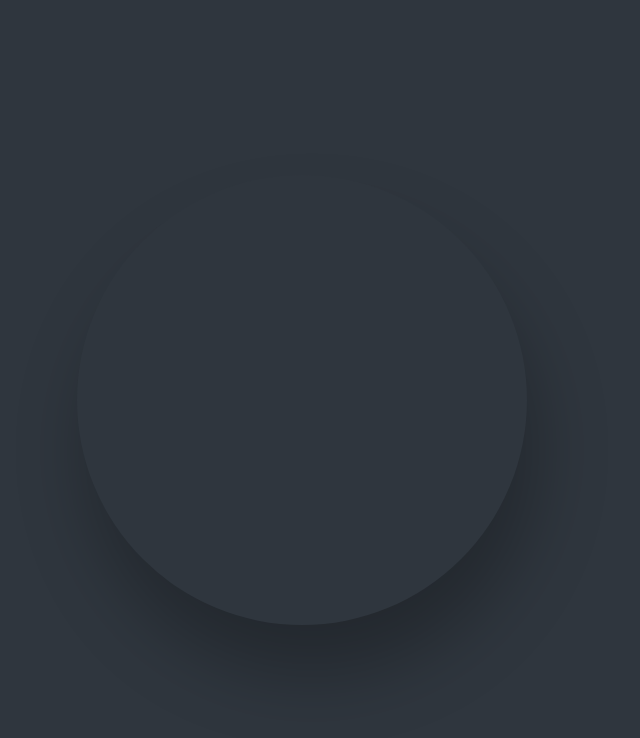
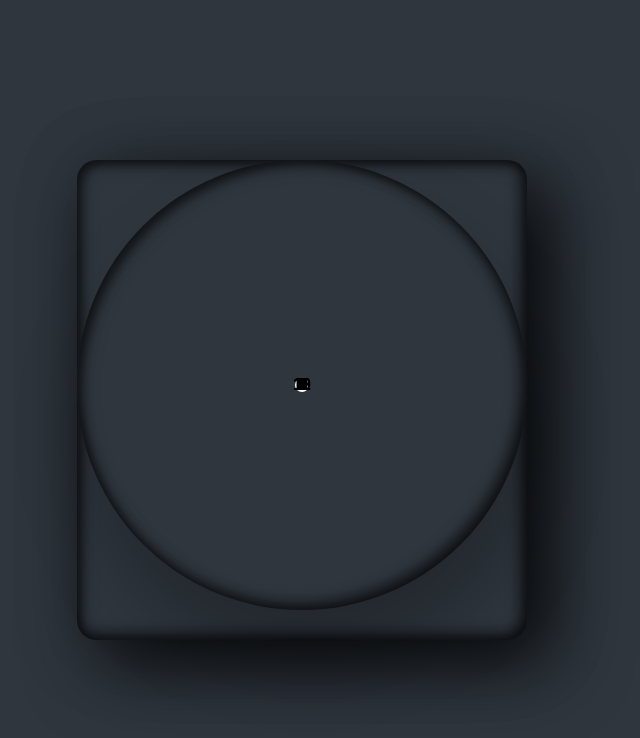
Before and after one commit to Letancio/clock_app, a plain HTML site: page index.html in a window 1280 px wide. Shown: the whole page, without its empty margins (338-978 px from the left). Drawn offline with Linux system fonts and the light colour scheme.

Commit message:
update
up

```diff
--- a/index.html
+++ b/index.html
@@ -7,7 +7,18 @@
     <body>
      <div class="container">
       <div class="clock">
-
+          <span style="--1:1;"><b>1</b></span>
+          <span style="--1:2;"><b>2</b></span>
+          <span style="--1:3;"><b>3</b></span>
+          <span style="--1:4;"><b>4</b></span>
+          <span style="--1:5;"><b>5</b></span>
+          <span style="--1:6;"><b>6</b></span>
+          <span style="--1:7;"><b>7</b></span>
+          <span style="--1:8;"><b>8</b></span>
+          <span style="--1:9;"><b>9</b></span>
+          <span style="--1:10;"><b>10</b></span>
+          <span style="--1:11;"><b>11</b></span>
+          <span style="--1:12;"><b>12</b></span>
       </div>
      </div>
     </body>
--- a/theme/style.css
+++ b/theme/style.css
@@ -15,6 +15,19 @@ body{
 }
 .container{
     position: relative;
+    background: #2f363e;
+    /*min-height: 500px;*/
+    border-radius: 20px;
+    boder-top-left-radius: 225px;
+    boder-top-right-radius: 225px;
+    box-shadow: 25px 25px 75px rgba(0,0,0,0.75),
+    10px 10px 70px rgba(0,0,0,0.25),
+    inset 5px 5px 10px rgba(0,0,0,0.5),
+    inset 5px 5px 20px rgba(0,0,0,0.2),
+    inset -5px -5px 15px rgba(0,0,0,0.75);
+    display: flex;
+    justify-content: center;
+    align-items: center;
 }
 .clock{
     position: relative;
@@ -22,5 +35,29 @@ body{
     height:450px;
     background: #2f363e;
     border-radius: 50%;
-    box-shadow: 10px 50px 70px rgba(0,0,0,0.25);
+    box-shadow: 10px 50px 70px rgba(0,0,0,0.25),
+    inset 5px 5px 10px rgba(0,0,0,0.5),
+    inset 5px 5px 20px rgba(0,0,0,0.2),
+    inset -5px -5px 15px rgba(0,0,0,0.75);
+    display: flex;
+    justify-content: center;
+    align-items: center;
+    margin-bottom: 30px;
 }
+.clock::before{
+    content: '';
+    position: absolute;
+    width: 8px;
+    height: 8px;
+    background: #2f363e;
+    border: 3px solid #fff;
+    border-radius: 50%;
+}
+.clock span{
+    position: absolute;
+    inset: 20px
+    color: #fffff;
+    text-align: center;
+    transform: rotate(calc(30deg * var(--i)));
+    /*360 / 12 = 30deg */
+}
```
